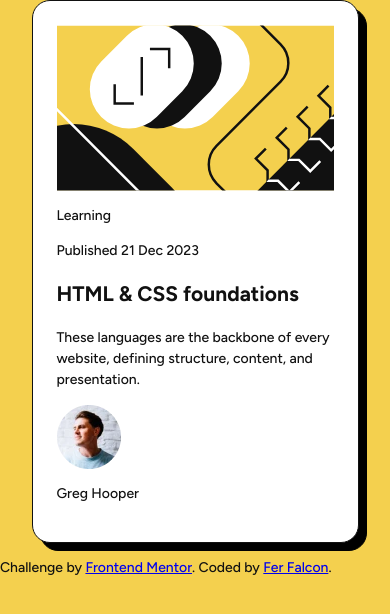
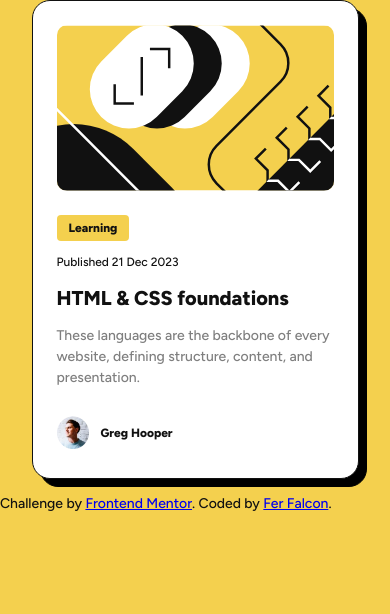
Before and after one commit to ferfalcon/blog-preview-card, a plain HTML site: page index.html in a window 390 px wide. Drawn offline with Linux system fonts and the light colour scheme.

Commit message:
Mobile card styles

```diff
--- a/assets/styles/styles.less
+++ b/assets/styles/styles.less
@@ -47,6 +47,8 @@ img {
 }
 
 .preview-card {
+	display: grid;
+	gap: 1.5rem;
 	width: 90%;
 	max-width: 20.438rem;
 	margin: auto;
@@ -56,3 +58,51 @@ img {
 	background: var(--cl-white);
 	filter: drop-shadow(8px 8px #000);
 }
+
+.preview-card__image {
+	border-radius: .625rem;
+}
+
+.preview-card__main-text {
+	display: grid;
+	gap: .75rem;
+}
+
+.preview-card__tag {
+	margin: 0;
+	font: var(--ty-body-small-bold);
+	background: var(--cl-yellow);
+	padding: .25rem .75rem;
+	border-radius: .25rem;
+	width: fit-content;
+}
+
+.preview-card__date {
+	margin: 0;
+	font: var(--ty-body-small);
+}
+
+.preview-card__title {
+	margin: 0;
+	font: var(--ty-heading);
+}
+
+.preview-card__copy {
+	margin: 0;
+	font: var(--ty-body);
+	color: var(--cl-grey);
+}
+
+.preview-card__author {
+	display: flex;
+	gap: .75rem;
+	align-items: center;
+}
+
+.preview-card__author-image {
+	width: 2rem;
+}
+
+.preview-card__author-name {
+	font: var(--ty-body-small-bold);
+}
--- a/index.html
+++ b/index.html
@@ -13,14 +13,16 @@
 <body class="top-wrapper">
 	<main>
 		<article class="preview-card">
-			<img src="./assets/images/illustration-article.svg" alt="Code illustration" width="336" height="201">
-			<p>Learning</p>
-			<p>Published <time datetime="2023-12-21">21 Dec 2023</time></p>
-			<h1>HTML & CSS foundations</h1>
-			<p>These languages are the backbone of every website, defining structure, content, and presentation.</p>
-			<footer>
-				<img src="./assets/images/image-avatar.webp" alt="Greg Hooper">
-				<p>Greg Hooper</p>
+			<img class="preview-card__image" src="./assets/images/illustration-article.svg" alt="Code illustration" width="336" height="201">
+			<section class="preview-card__main-text">
+				<p class="preview-card__tag">Learning</p>
+				<p class="preview-card__date">Published <time datetime="2023-12-21">21 Dec 2023</time></p>
+				<h1 class="preview-card__title">HTML & CSS foundations</h1>
+				<p class="preview-card__copy">These languages are the backbone of every website, defining structure, content, and presentation.</p>
+			</section>
+			<footer class="preview-card__author">
+				<img class="preview-card__author-image" src="./assets/images/image-avatar.webp" alt="Greg Hooper" width="64" height="65">
+				<p class="preview-card__author-name">Greg Hooper</p>
 			</footer>
 		</article>
 	</main>
```
Also changed, not shown: assets/styles/styles.css, 1 other file.
